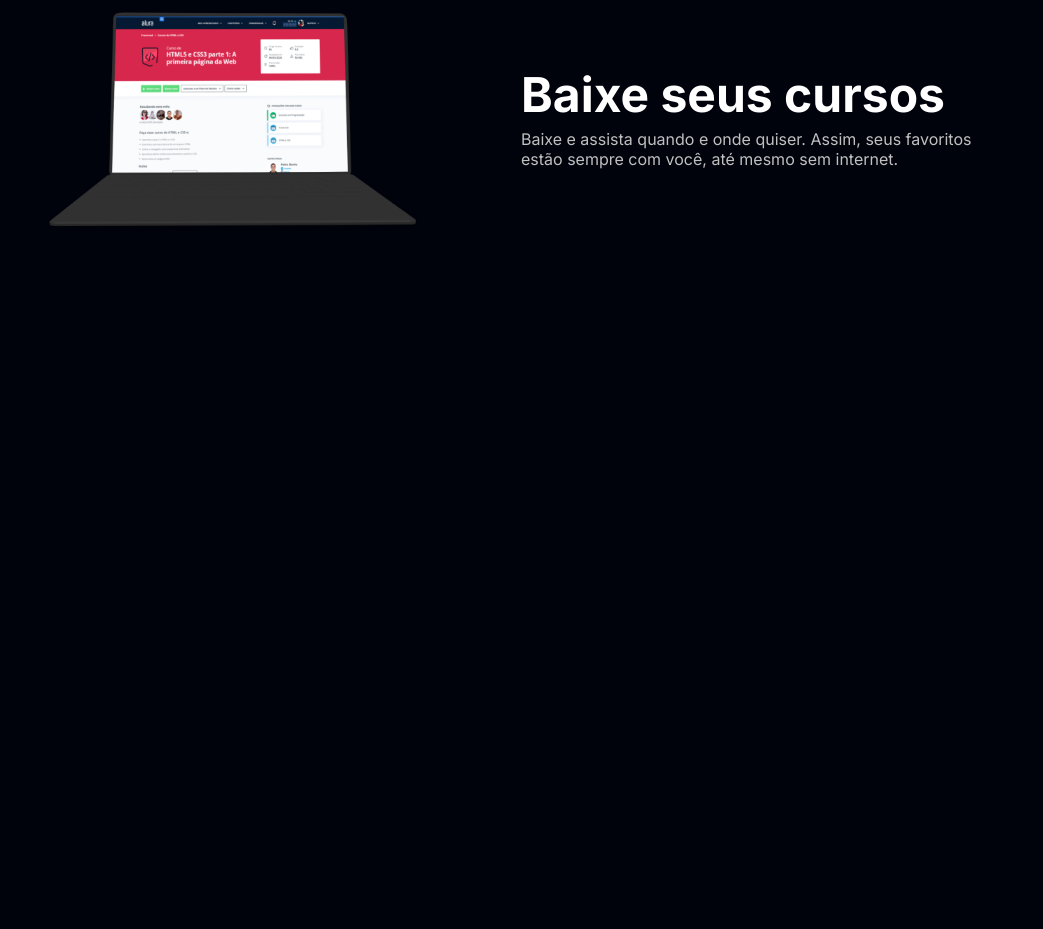
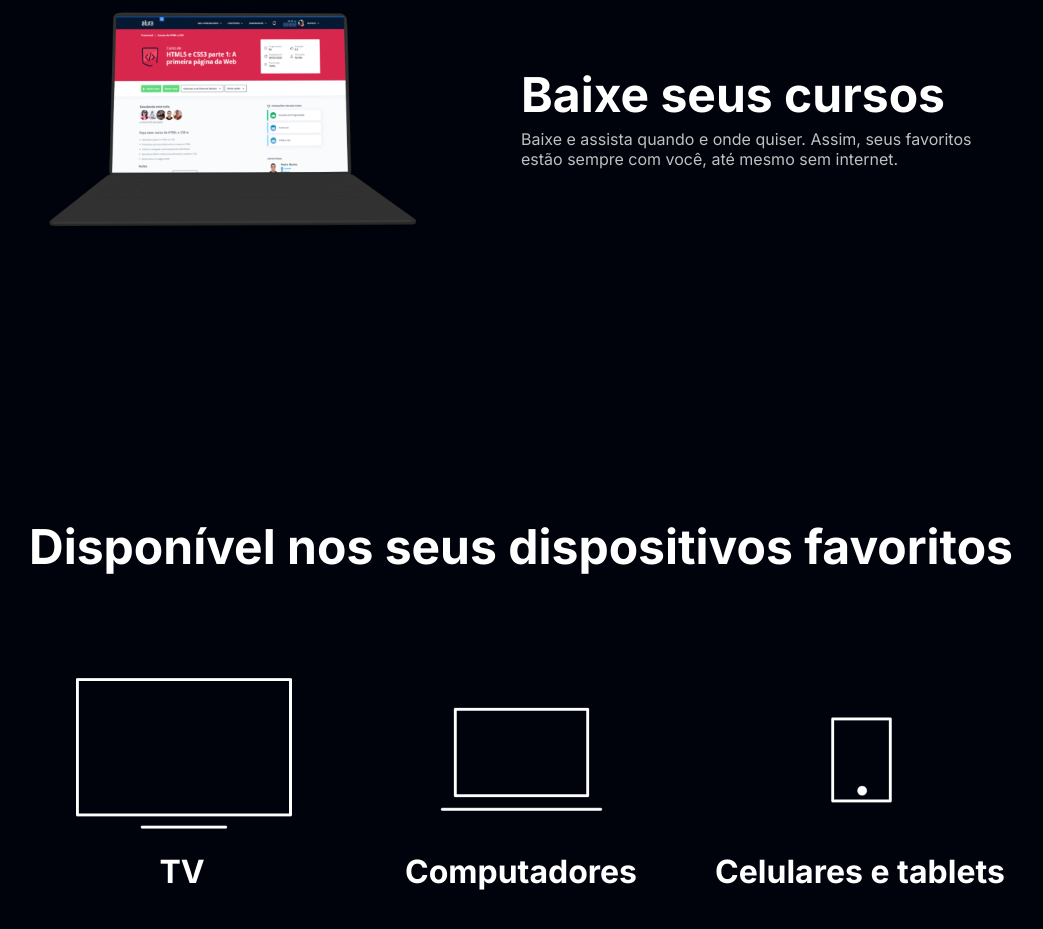
Before and after one commit to FranklinNeto/alura-plus, a plain HTML site: page index.html in a window 1280 px wide. Shown: the part 2683-3612 px from the top of the page, without its empty margins (119-1162 px from the left). Before the commit the page ends 3200 px from the top, so only its background shows below. Drawn offline with Linux system fonts and the light colour scheme.

Commit message:
feat: add the fifth section, dispositivos

```diff
--- a/index.html
+++ b/index.html
@@ -83,5 +83,25 @@
         </p>
       </div>
     </section>
+
+    <section class="dispositivos">
+      <h2 class="dispositivos__titulo">
+        Disponível nos seus dispositivos favoritos
+      </h2>
+      <ul class="dispositivos__lista">
+        <li>
+          <img src="./assets/tv.png" alt="icone de tv" />
+          <h3 class="lista_itens">TV</h3>
+        </li>
+        <li>
+          <img src="./assets/computador.png" alt="icone de computador" />
+          <h3 class="lista_itens">Computadores</h3>
+        </li>
+        <li>
+          <img src="./assets/celular.png" alt="icone de celular" />
+          <h3 class="lista_itens">Celulares e tablets</h3>
+        </li>
+      </ul>
+    </section>
   </body>
 </html>
--- a/styles.css
+++ b/styles.css
@@ -94,3 +94,26 @@ body {
 .container_descricao {
   padding: 2em;
 }
+
+.dispositivos {
+  text-align: center;
+}
+
+.dispositivos__titulo {
+  font-size: 48px;
+  color: var(--branco-principal);
+}
+
+.dispositivos__lista {
+  list-style: none;
+
+  display: flex;
+  justify-content: center;
+
+  margin: 5em 0;
+}
+
+.lista_itens {
+  font-size: 32px;
+  color: var(--branco-principal);
+}
```
Also changed, not shown: assets/Logo.png (added), assets/celular.png (added), assets/computador.png (added), assets/tv.png (added).
